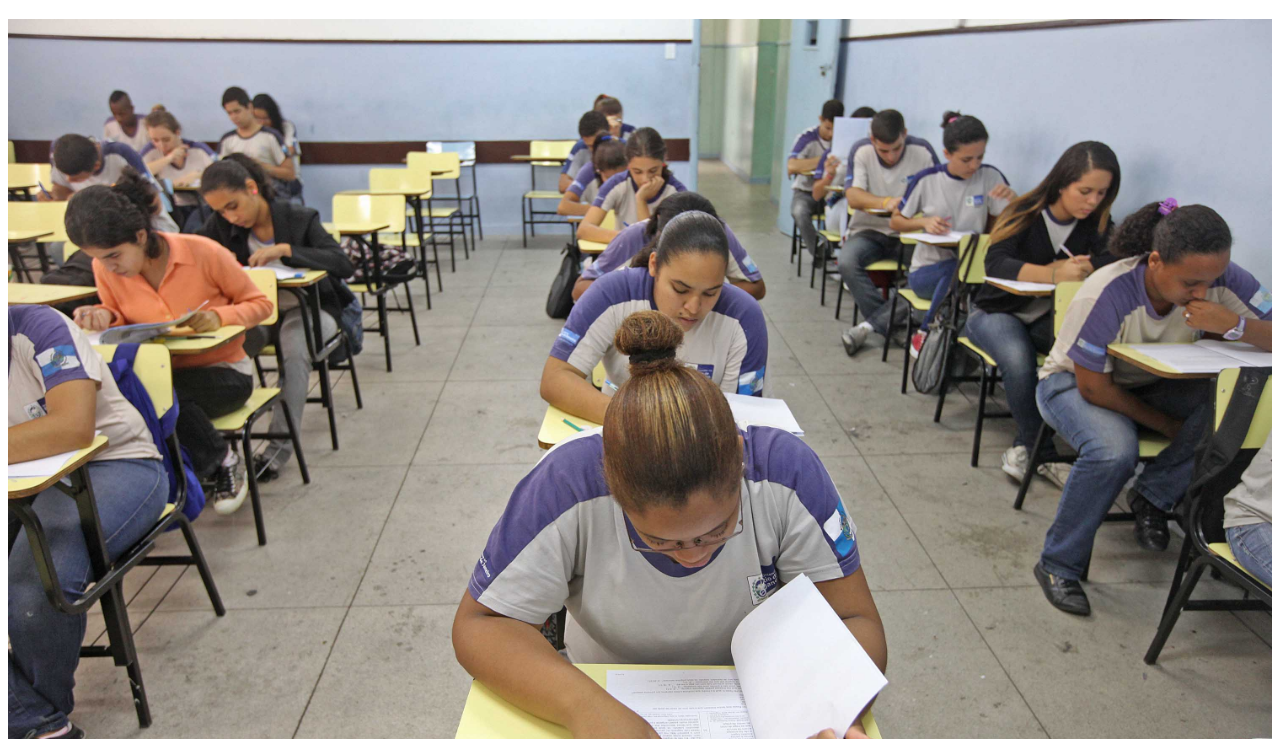
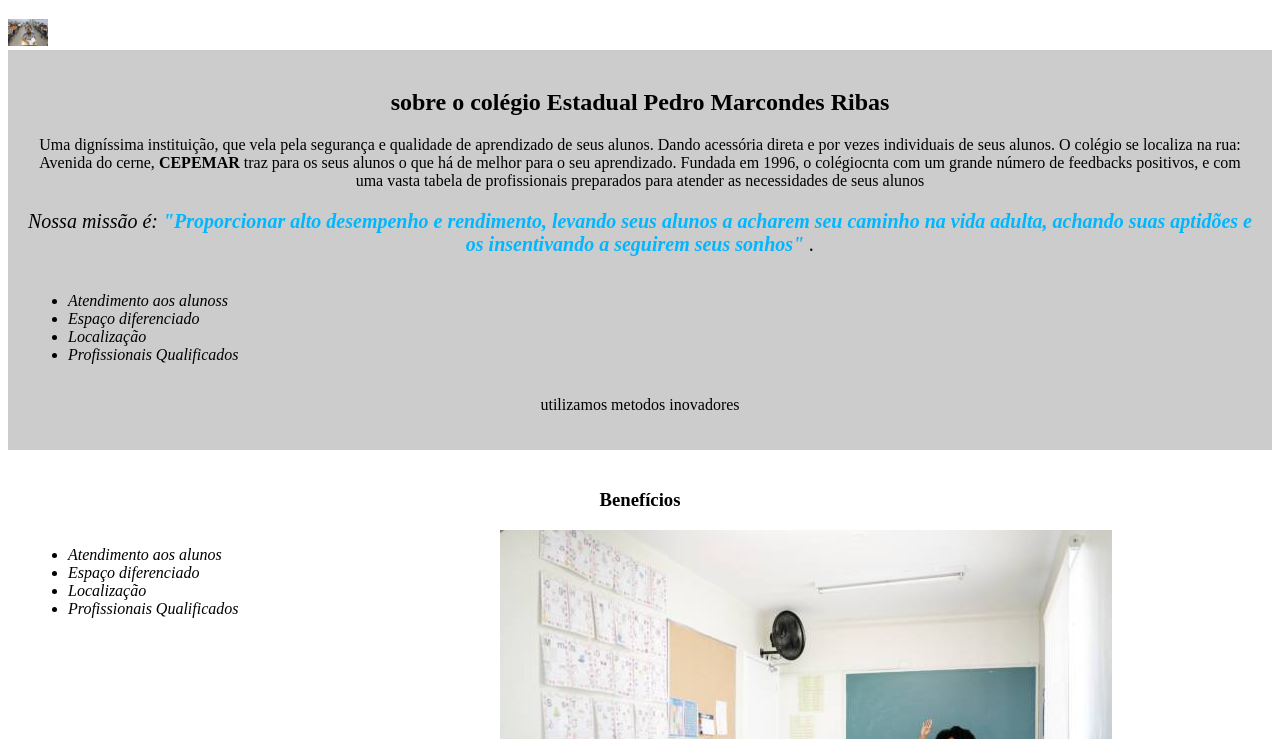
Before and after one commit to 13121085alisson/avaliacaooo, a plain HTML site: page index.html in a window 1280 px wide. Shown: the part 61-800 px from the top of the page. Drawn offline with Linux system fonts and the light colour scheme.

Commit message:
ÇKJLJIOHILUI

```diff
--- a/style-home.css
+++ b/style-home.css
@@ -1,10 +1,10 @@
 #banner {
-	width:100%;
+	width: 40px;;
 }
 
 .principal{
 	background: #CCCCCC;
-	padding: 30px;
+	padding: 20px;
 }
 
 .titulo-principal {
```
